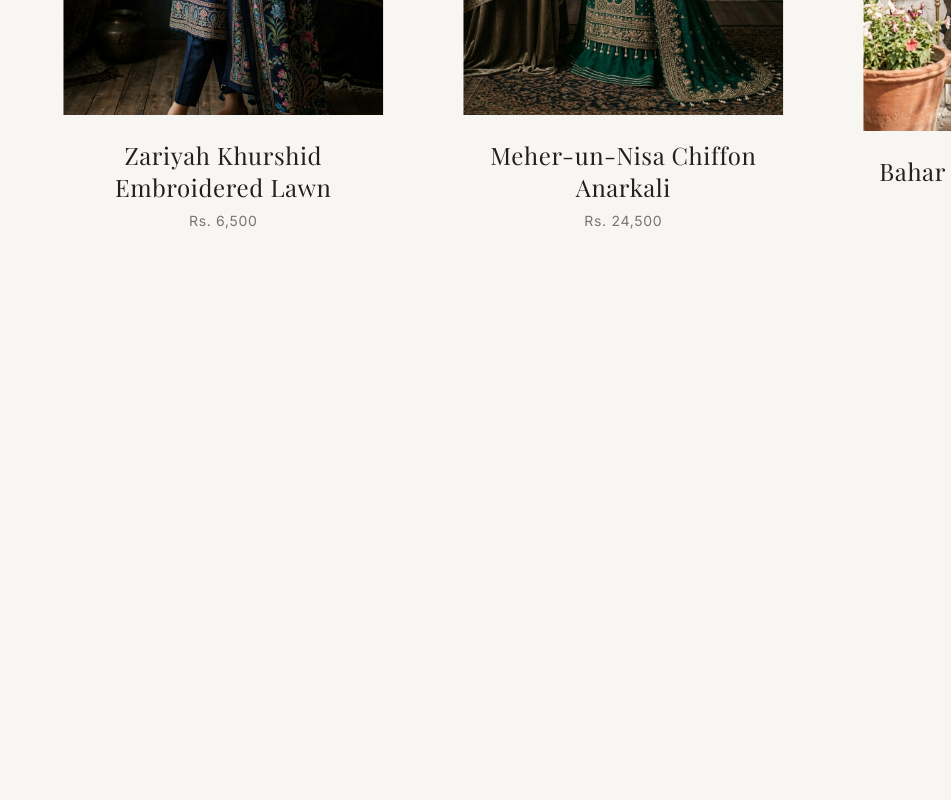
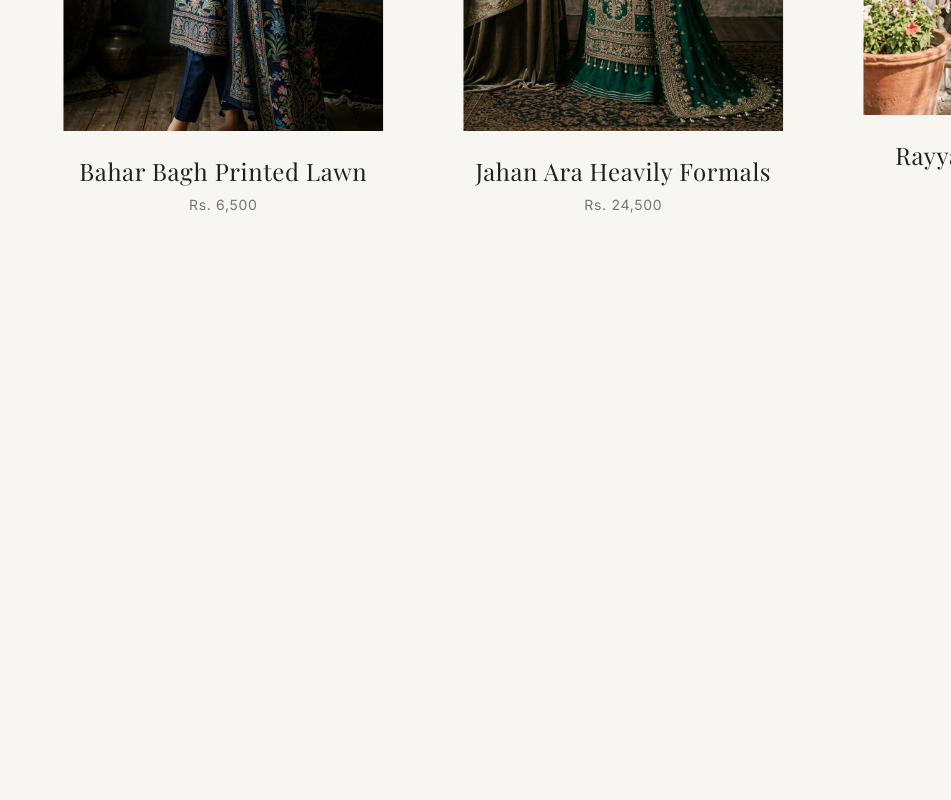
Before and after one commit to mursaleenh2022-del/ravaya, a Next.js app: page /ravaya/ in a window 1280 px wide. Shown: the part 1280-2080 px from the top of the page, without its empty margins (329-1280 px from the left). Built offline with nearby package versions, Linux system fonts and the light colour scheme; a web font is replaced by a local one.

Commit message:
Fix hover image bugs and restore product names to match generated imagery

```diff
--- a/src/components/LookbookSection.tsx
+++ b/src/components/LookbookSection.tsx
@@ -34,11 +34,6 @@ export default function LookbookSection({ products }: { products: Product[] }) {
                   alt={product.name}
                   className="absolute inset-0 w-full h-full object-cover transition-transform duration-1000 ease-[cubic-bezier(0.16,1,0.3,1)] group-hover:scale-110"
                 />
-                <img
-                  src={product.images[1]}
-                  alt={`${product.name} detail`}
-                  className="absolute inset-0 w-full h-full object-cover opacity-0 transition-opacity duration-700 ease-[cubic-bezier(0.16,1,0.3,1)] group-hover:opacity-100"
-                />
 
                 {/* Elegant overlay gradient on hover */}
                 <div className="absolute inset-0 bg-gradient-to-t from-ink/80 via-transparent to-transparent opacity-0 transition-opacity duration-500 group-hover:opacity-100" />
--- a/src/components/ProductCard.tsx
+++ b/src/components/ProductCard.tsx
@@ -57,17 +57,9 @@ export default function ProductCard({ product, index = 0 }: ProductCardProps) {
           <img
             src={product.images[0]}
             alt={product.name}
-            className="absolute inset-0 w-full h-full object-cover transition-all duration-[1.5s] ease-out group-hover:opacity-0 group-hover:scale-105"
+            className="absolute inset-0 w-full h-full object-cover transition-all duration-[1.5s] ease-out group-hover:scale-105"
             loading="lazy"
           />
-          {product.images[1] && (
-            <img
-              src={product.images[1]}
-              alt={`${product.name} detail`}
-              className="absolute inset-0 w-full h-full object-cover opacity-0 scale-100 transition-all duration-[1.5s] ease-out group-hover:scale-105 group-hover:opacity-100 z-10"
-              loading="lazy"
-            />
-          )}
         </div>
 
         {/* Hover Gradient Mask */}
--- a/src/data/products.json
+++ b/src/data/products.json
@@ -1,7 +1,7 @@
 [
   {
     "id": "ravaya-001",
-    "name": "Zariyah Khurshid Embroidered Lawn",
+    "name": "Bahar Bagh Printed Lawn",
     "price": 6500,
     "compareAtPrice": 7800,
     "category": "Festive",
@@ -27,7 +27,7 @@
   },
   {
     "id": "ravaya-002",
-    "name": "Meher-un-Nisa Chiffon Anarkali",
+    "name": "Jahan Ara Heavily Formals",
     "price": 24500,
     "compareAtPrice": 28000,
     "category": "Bridal",
@@ -53,7 +53,7 @@
   },
   {
     "id": "ravaya-003",
-    "name": "Bahar Bagh Printed Lawn",
+    "name": "Rayyan Printed Cotton Kurta",
     "price": 3800,
     "compareAtPrice": 4500,
     "category": "Casual",
@@ -76,7 +76,7 @@
   },
   {
     "id": "ravaya-004",
-    "name": "Darya Organza Peshwas",
+    "name": "Mehtab Bridal Couture",
     "price": 14800,
     "compareAtPrice": null,
     "category": "Formal",
@@ -101,7 +101,7 @@
   },
   {
     "id": "ravaya-005",
-    "name": "Sham-e-Avadh Khaddar Co-ord",
+    "name": "Zohra Velvet Winter",
     "price": 4200,
     "compareAtPrice": 5200,
     "category": "Casual",
@@ -127,7 +127,7 @@
   },
   {
     "id": "ravaya-006",
-    "name": "Noor Jahan Silk Saree",
+    "name": "Guldasta Silk Saree",
     "price": 12500,
     "compareAtPrice": 15000,
     "category": "Formal",
@@ -151,7 +151,7 @@
   },
   {
     "id": "ravaya-007",
-    "name": "Shehnai Velvet Lehenga",
+    "name": "Noor Bridal Velvet",
     "price": 35000,
     "compareAtPrice": 42000,
     "category": "Bridal",
@@ -177,7 +177,7 @@
   },
   {
     "id": "ravaya-008",
-    "name": "Afsheen Organza Jacquard",
+    "name": "Fiza Chiffon Festive",
     "price": 7800,
     "compareAtPrice": null,
     "category": "Festive",
@@ -203,7 +203,7 @@
   },
   {
     "id": "ravaya-009",
-    "name": "Rayyan Printed Cotton Kurta",
+    "name": "Alizeh Classic Cotton",
     "price": 2800,
     "compareAtPrice": 3200,
     "category": "Casual",
@@ -229,7 +229,7 @@
   },
   {
     "id": "ravaya-010",
-    "name": "Mastani Chiffon Dupatta Suit",
+    "name": "Sitara Festive Wear",
     "price": 9500,
     "compareAtPrice": 11000,
     "category": "Festive",
@@ -254,7 +254,7 @@
   },
   {
     "id": "ravaya-011",
-    "name": "Zebaish Silk Lehenga",
+    "name": "Zara Formal Net",
     "price": 29500,
     "compareAtPrice": 34000,
     "category": "Bridal",
@@ -280,7 +280,7 @@
   },
   {
     "id": "ravaya-012",
-    "name": "Aria Khaddar Shawl Suit",
+    "name": "Hania Khaddar Winter",
     "price": 5400,
     "compareAtPrice": 6200,
     "category": "Casual",
```
